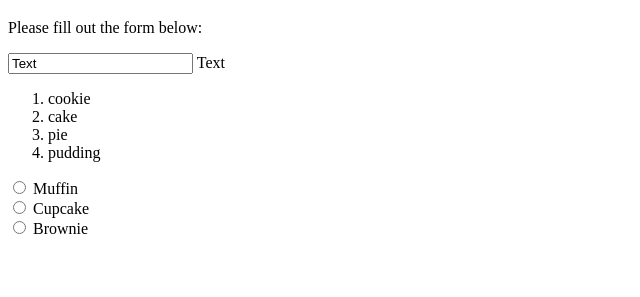
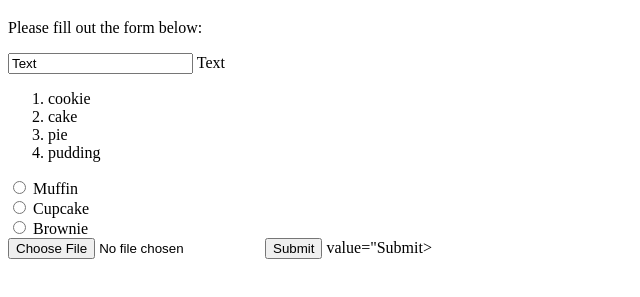
Before and after one commit to Toni-Tech/Form-Follow-Functions, a plain HTML site: page form.html in a window 1280 px wide. Shown: the part 61-358 px from the top of the page, without its empty margins (0-640 px from the left). Drawn offline with Linux system fonts and the light colour scheme.

Commit message:
Updating form

```diff
--- a/form.html
+++ b/form.html
@@ -24,5 +24,7 @@
 <label for="cupcake">Cupcake</label><br>
 <input type="radio" value="Brownie">
 <label for="brownie">Brownie</label><br>
+<input type="file">
+<input type="submit"> value="Submit>
 </body>
 </html>
```
Also changed, not shown: Picasso.html (added), external.css (added), formsubmitted.html (added).
